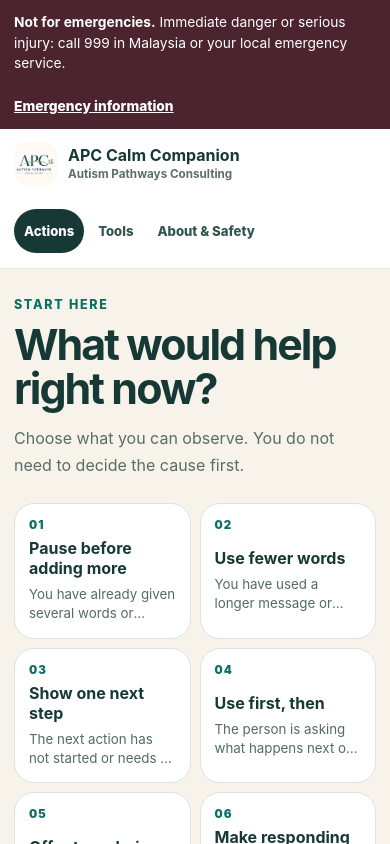
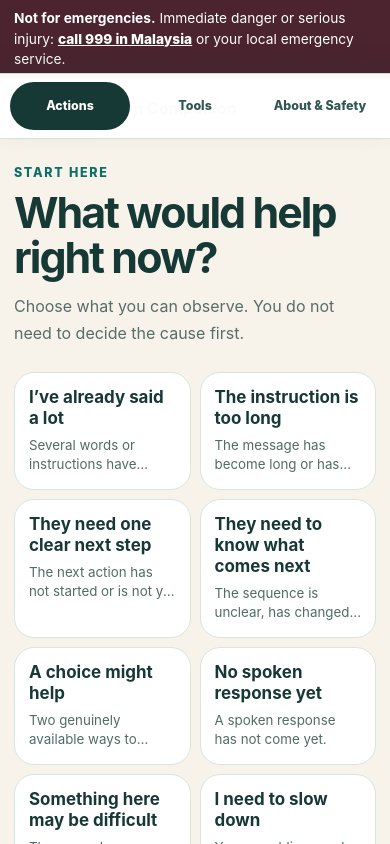
Before and after one commit to autismpathwaysconsulting/apc-calm-companion, a React (Vite) app: page / in a window 390 px wide. Shown: the top 844 px of the page. Built offline with nearby package versions, Linux system fonts and the light colour scheme.

Commit message:
Make app choices faster to understand

```diff
--- a/src/App.css
+++ b/src/App.css
@@ -21,6 +21,7 @@ a { color: inherit; }
 .safety-bar { background: #4b2430; color: #fff; font-size: .92rem; line-height: 1.5; }
 .safety-inner { display: flex; align-items: center; justify-content: space-between; gap: 22px; padding-block: 12px; }
 .safety-detail { flex: 0 0 auto; font-weight: 800; }
+.safety-call { font-weight: 850; }
 
 .site-header { position: sticky; top: 0; z-index: 20; border-bottom: 1px solid #dbe6df; background: rgba(255,255,255,.96); backdrop-filter: blur(10px); }
 .header-inner { min-height: 76px; display: flex; align-items: center; justify-content: space-between; gap: 24px; }
@@ -57,9 +58,8 @@ h1 { max-width: 760px; margin: 0; color: #173936; font-size: clamp(2.6rem, 6vw,
 .guide-grid { display: grid; grid-template-columns: repeat(4,minmax(0,1fr)); gap: 12px; }
 .guide-choice { min-height: 142px; display: flex; gap: 13px; align-items: flex-start; border: 1px solid #d9e5df; border-radius: 20px; background: #ffffff; padding: 18px; color: #173936; cursor: pointer; text-align: left; }
 .guide-choice:hover { border-color: #83b7aa; transform: translateY(-1px); }
-.guide-number { color: #0b6f65; font-size: .72rem; font-weight: 900; letter-spacing: .1em; }
 .guide-choice span:last-child { display: grid; gap: 7px; }
-.guide-choice strong { line-height: 1.25; }
+.guide-choice strong { font-size: 1.06rem; line-height: 1.25; }
 .guide-choice small { color: #526b66; line-height: 1.45; }
 .guide-panel { position: sticky; top: 100px; border-radius: 28px; background: #173936; padding: clamp(25px,4vw,40px); color: #fff; box-shadow: 0 26px 70px rgba(23,57,54,.18); outline: none; }
 .focused-guide { position: static; width: min(760px,100%); margin-inline: auto; }
@@ -68,18 +68,28 @@ h1 { max-width: 760px; margin: 0; color: #173936; font-size: clamp(2.6rem, 6vw,
 .guide-kicker { margin: 0; color: #a7dbcf; font-size: .77rem; font-weight: 900; letter-spacing: .13em; text-transform: uppercase; }
 .guide-panel h3 { margin: 9px 0 20px; font-size: clamp(1.8rem,3vw,2.6rem); line-height: 1.1; }
 .guide-panel ol { display: grid; gap: 12px; margin: 0; padding-left: 22px; color: #f0f8f5; line-height: 1.62; }
+.now-box { display: grid; gap: 7px; border-radius: 18px; background: #dff2eb; padding: 20px; color: #173936; }
+.now-box span, .say-box span { color: #526b66; font-size: .78rem; font-weight: 850; letter-spacing: .08em; text-transform: uppercase; }
+.now-box strong { font-size: clamp(1.2rem,2.6vw,1.55rem); line-height: 1.4; }
 .say-box { display: grid; gap: 5px; margin-top: 24px; border-radius: 18px; background: #fff; padding: 18px; color: #173936; }
-.say-box span { color: #647672; font-size: .78rem; font-weight: 800; text-transform: uppercase; }
 .say-box strong { font-size: 1.18rem; }
 .notice-line { margin: 20px 0 0; color: #dceee9; line-height: 1.6; }
 .text-button { min-height: 44px; margin-top: 19px; border: 0; border-bottom: 1px solid #a7dbcf; background: none; padding: 0; color: #c5efe5; cursor: pointer; font-weight: 850; }
+.more-guidance { margin-top: 22px; border-top: 1px solid rgba(255,255,255,.24); padding-top: 18px; }
+.more-guidance summary { min-height: 44px; display: flex; align-items: center; cursor: pointer; color: #fff; font-weight: 850; }
+.more-guidance[open] summary { margin-bottom: 16px; }
 
 .tools-section { background: #eaf2ed; }
 .tools-section .section-heading { margin-inline: auto; text-align: center; }
-.tool-tabs { display: flex; flex-wrap: wrap; gap: 9px; margin-bottom: 14px; }
-.tool-tab { min-height: 46px; border: 1px solid #bfd4cb; border-radius: 999px; background: #fff; padding: 10px 16px; color: #264c46; cursor: pointer; font-weight: 820; }
-.tool-tab[aria-pressed="true"] { border-color: #173936; background: #173936; color: #fff; }
-.tool-panel { min-height: 480px; border: 1px solid #d3e2db; border-radius: 30px; background: #fff; padding: clamp(22px,4vw,42px); box-shadow: 0 18px 50px rgba(23,57,54,.08); }
+.tool-menu { width: min(920px,100%); display: grid; grid-template-columns: repeat(2,minmax(0,1fr)); gap: 13px; margin-inline: auto; }
+.tool-menu button { min-height: 112px; display: grid; align-content: center; gap: 8px; border: 1px solid #bfd4cb; border-radius: 22px; background: #fff; padding: 20px; color: #173936; cursor: pointer; text-align: left; }
+.tool-menu button:last-child { grid-column: 1 / -1; }
+.tool-menu button:hover { border-color: #0b6f65; background: #f5faf7; }
+.tool-menu strong { font-size: 1.2rem; }
+.tool-menu small { color: #526b66; font-size: .92rem; line-height: 1.5; }
+.all-tools-button { min-height: 44px; margin: 0 0 14px; border: 1px solid #9dbeb3; border-radius: 999px; background: #fff; padding: 9px 14px; color: #173936; cursor: pointer; font-weight: 850; }
+.tool-panel { min-height: 480px; border: 1px solid #d3e2db; border-radius: 30px; background: #fff; padding: clamp(22px,4vw,42px); box-shadow: 0 18px 50px rgba(23,57,54,.08); outline: none; }
+.tool-panel:focus-visible { box-shadow: 0 0 0 4px #f2ac2f, 0 18px 50px rgba(23,57,54,.08); }
 .tool-content { display: grid; gap: 24px; }
 .tool-intro { max-width: 760px; }
 .tool-intro h3 { margin: 0; color: #173936; font-size: clamp(1.8rem,3vw,2.6rem); }
@@ -164,24 +174,33 @@ button:focus-visible, a:focus-visible, input:focus-visible, textarea:focus-visib
 }
 
 @media (max-width: 600px) {
+  .app-shell { padding-bottom: 70px; }
   .page-width { width: min(100% - 28px,1160px); }
   .safety-bar { font-size: .86rem; }
-  .brand img { width: 43px; height: 43px; }
-  .brand small { font-size: .73rem; }
-  nav a { min-height: 44px; display: inline-flex; align-items: center; white-space: nowrap; }
-  .app-nav { gap: 4px; }
-  .app-nav button { padding-inline: 10px; font-size: .82rem; }
+  .safety-inner { display: block; padding-block: 8px; }
+  .safety-detail { display: none; }
+  .site-header { position: static; }
+  .header-inner { min-height: 60px; flex-direction: row; align-items: center; padding-block: 8px; }
+  .brand img { width: 40px; height: 40px; }
+  .brand small { display: none; }
+  .app-nav { position: fixed; right: 0; bottom: 0; left: 0; z-index: 50; width: 100%; display: grid; grid-template-columns: repeat(3,minmax(0,1fr)); gap: 5px; overflow: visible; border-top: 1px solid #cadbd4; background: rgba(255,255,255,.98); padding: 8px 10px calc(8px + env(safe-area-inset-bottom)); box-shadow: 0 -8px 26px rgba(23,57,54,.12); }
+  .app-nav button { min-height: 48px; padding: 7px 5px; font-size: .78rem; }
   h1 { font-size: clamp(2.45rem,14vw,3.7rem); }
   .section { padding-block: 44px; }
-  .view-section { min-height: calc(100vh - 205px); padding-top: 28px; }
+  .view-section { min-height: calc(100vh - 170px); padding-top: 26px; }
   .view-section .section-heading h1 { font-size: clamp(2rem,11vw,3rem); }
   .guide-grid { grid-template-columns: repeat(2,minmax(0,1fr)); gap: 9px; }
   .field-grid, .two-part { grid-template-columns: 1fr; }
-  .guide-choice { min-height: 126px; display: grid; gap: 6px; padding: 14px; }
+  .guide-choice { min-height: 118px; display: grid; gap: 6px; padding: 14px; }
   .guide-choice small { display: -webkit-box; overflow: hidden; -webkit-box-orient: vertical; -webkit-line-clamp: 2; }
+  .focused-guide { padding: 22px 18px; }
+  .now-box { padding: 17px; }
+  .tool-menu { grid-template-columns: repeat(2,minmax(0,1fr)); gap: 9px; }
+  .tool-menu button { min-height: 104px; padding: 14px; }
+  .tool-menu button:last-child { grid-column: 1 / -1; }
+  .tool-menu strong { font-size: 1rem; }
+  .tool-menu small { font-size: .8rem; }
   .tool-panel { min-height: 0; padding: 19px; }
-  .tool-tabs { display: grid; grid-template-columns: repeat(2,minmax(0,1fr)); }
-  .tool-tab { padding-inline: 10px; }
   .two-part > div { min-height: 160px; }
   .communication-grid { grid-template-columns: repeat(2,minmax(0,1fr)); }
   .communication-grid button { min-height: 132px; }
--- a/src/App.jsx
+++ b/src/App.jsx
@@ -9,18 +9,18 @@ const TERMS_URL = "https://autismpathwaysconsulting.com/terms";
 const EMERGENCY_URL = "https://www.malaysia.gov.my/en/categories/safety-and-community/public-safety/mers-999-emergency-line";
 const BEFRIENDERS_URL = "https://befrienders.org.my/contact-us/";
 
-function ToolButton({ active, children, onClick, controls }) {
-  return (
-    <button type="button" className="tool-tab" aria-pressed={active} aria-controls={controls} onClick={onClick}>
-      {children}
-    </button>
-  );
-}
+const toolOptions = [
+  { id: "first-then", label: "First, then", summary: "Show one step and what genuinely follows." },
+  { id: "choices", label: "Two choices", summary: "Show two options that are both available." },
+  { id: "timer", label: "Timer", summary: "Make the remaining time visible." },
+  { id: "communication", label: "Communication", summary: "Show simple ways to respond without requiring speech." },
+  { id: "observe", label: "Observe", summary: "Notice what became easier or remained difficult." },
+];
 
 export default function App() {
   const [activeView, setActiveView] = useState("actions");
   const [activeGuide, setActiveGuide] = useState(null);
-  const [activeTool, setActiveTool] = useState("first-then");
+  const [activeTool, setActiveTool] = useState(null);
   const [firstStep, setFirstStep] = useState("Shoes on");
   const [thenStep, setThenStep] = useState("Go to the car");
   const [choiceA, setChoiceA] = useState("Blue shirt");
@@ -36,7 +36,9 @@ export default function App() {
   const [showInstallSteps, setShowInstallSteps] = useState(false);
   const viewHeadingRef = useRef(null);
   const guidePanelRef = useRef(null);
+  const toolPanelRef = useRef(null);
   const shouldMoveFocusRef = useRef(false);
+  const shouldFocusToolRef = useRef(false);
   const speechAvailable = "speechSynthesis" in window;
 
   useEffect(() => {
@@ -67,7 +69,13 @@ export default function App() {
     shouldMoveFocusRef.current = false;
     if (activeView === "actions" && activeGuide) guidePanelRef.current?.focus();
     else viewHeadingRef.current?.focus();
-  }, [activeGuide, activeView]);
+  }, [activeGuide, activeTool, activeView]);
+
+  useEffect(() => {
+    if (!shouldFocusToolRef.current || activeView !== "tools" || !activeTool) return;
+    shouldFocusToolRef.current = false;
+    toolPanelRef.current?.focus();
+  }, [activeTool, activeView]);
 
   function chooseGuide(guide) {
     shouldMoveFocusRef.current = true;
@@ -78,14 +86,25 @@ export default function App() {
     shouldMoveFocusRef.current = true;
     setActiveView(view);
     if (view === "actions") setActiveGuide(null);
+    if (view === "tools") setActiveTool(null);
     window.scrollTo({ top: 0, behavior: "smooth" });
   }
 
   function openRelatedTool(tool) {
-    shouldMoveFocusRef.current = true;
+    shouldFocusToolRef.current = true;
     setActiveTool(tool);
     setActiveView("tools");
     window.scrollTo({ top: 0, behavior: "smooth" });
+  }
+
+  function openTool(tool) {
+    shouldFocusToolRef.current = true;
+    setActiveTool(tool);
+  }
+
+  function returnToTools() {
+    shouldMoveFocusRef.current = true;
+    setActiveTool(null);
   }
 
   function updateMinutes(value) {
@@ -144,7 +163,7 @@ export default function App() {
         <div className="page-width safety-inner">
           <div>
             <strong id="safety-title">Not for emergencies.</strong>{" "}
-            Immediate danger or serious injury: call 999 in Malaysia or your local emergency service.
+            Immediate danger or serious injury: <a className="safety-call" href="tel:999">call 999 in Malaysia</a> or your local emergency service.
           </div>
           <a className="safety-detail" href={EMERGENCY_URL} target="_blank" rel="noreferrer">Emergency information</a>
         </div>
@@ -175,24 +194,27 @@ export default function App() {
             <div className="guide-grid" aria-label="Parent action choices">
               {guideOptions.map((guide) => (
                 <button type="button" key={guide.id} className="guide-choice" onClick={() => chooseGuide(guide)}>
-                  <span className="guide-number" aria-hidden="true">{guide.number}</span>
-                  <span><strong>{guide.label}</strong><small>{guide.short}</small></span>
+                  <span><strong>{guide.prompt}</strong><small>{guide.short}</small></span>
                 </button>
               ))}
             </div>
           ) : (
             <article ref={guidePanelRef} className="guide-panel focused-guide" tabIndex="-1" aria-live="polite" aria-labelledby="guide-panel-title">
               <button type="button" className="back-button" onClick={() => { shouldMoveFocusRef.current = true; setActiveGuide(null); }}>← All actions</button>
-              <p className="guide-kicker">Try one action</p>
+              <p className="guide-kicker">Recommended action</p>
               <h3 id="guide-panel-title">{activeGuide.title}</h3>
-              <ol>{activeGuide.steps.map((step) => <li key={step}>{step}</li>)}</ol>
+              <div className="now-box"><span>Try this now</span><strong>{activeGuide.now}</strong></div>
               <div className="say-box"><span>You could say</span><strong>“{activeGuide.say}”</strong></div>
-              <p className="notice-line"><strong>Notice:</strong> {activeGuide.notice}</p>
               {activeGuide.tool && (
                 <button type="button" className="text-button" onClick={() => openRelatedTool(activeGuide.tool)}>
                   Open the related visual tool
                 </button>
               )}
+              <details className="more-guidance">
+                <summary>More guidance</summary>
+                <ol>{activeGuide.steps.map((step) => <li key={step}>{step}</li>)}</ol>
+                <p className="notice-line"><strong>Notice:</strong> {activeGuide.notice}</p>
+              </details>
             </article>
           )}
         </section>}
@@ -204,15 +226,17 @@ export default function App() {
               <h1 id="tools-title" ref={viewHeadingRef} tabIndex="-1">Choose one visual tool</h1>
               <p>These tools support understanding and communication. They do not require a child to respond in a particular way.</p>
             </div>
-            <div className="tool-tabs" role="group" aria-label="Choose a visual tool">
-              <ToolButton active={activeTool === "first-then"} controls="first-then-panel" onClick={() => setActiveTool("first-then")}>First, then</ToolButton>
-              <ToolButton active={activeTool === "choices"} controls="choices-panel" onClick={() => setActiveTool("choices")}>Two choices</ToolButton>
-              <ToolButton active={activeTool === "timer"} controls="timer-panel" onClick={() => setActiveTool("timer")}>Timer</ToolButton>
-              <ToolButton active={activeTool === "communication"} controls="communication-panel" onClick={() => setActiveTool("communication")}>Communication</ToolButton>
-              <ToolButton active={activeTool === "observe"} controls="observe-panel" onClick={() => setActiveTool("observe")}>Observe</ToolButton>
-            </div>
-
-            <div className="tool-panel">
+            {!activeTool ? (
+              <div className="tool-menu" aria-label="Visual tool choices">
+                {toolOptions.map((tool) => (
+                  <button type="button" key={tool.id} onClick={() => openTool(tool.id)}>
+                    <strong>{tool.label}</strong><small>{tool.summary}</small>
+                  </button>
+                ))}
+              </div>
+            ) : (<>
+            <button type="button" className="all-tools-button" onClick={returnToTools}>← All tools</button>
+            <div ref={toolPanelRef} className="tool-panel" tabIndex="-1">
               {activeTool === "first-then" && (
                 <div id="first-then-panel" className="tool-content">
                   <div className="tool-intro"><h3>First, then</h3><p>Use two short, concrete steps. “Then” should be accurate and realistically available.</p></div>
@@ -291,6 +315,7 @@ export default function App() {
                 </div>
               )}
             </div>
+            </>)}
           </div>
         </section>}
 
--- a/src/content.js
+++ b/src/content.js
@@ -2,9 +2,11 @@ export const guideOptions = [
   {
     id: "pause",
     number: "01",
+    prompt: "I’ve already said a lot",
     label: "Pause before adding more",
-    short: "You have already given several words or instructions.",
+    short: "Several words or instructions have already been given.",
     title: "Pause before another instruction",
+    now: "Stop adding questions or instructions and allow a moment for a response.",
     steps: [
       "Check for immediate safety, pain, illness or another urgent need.",
       "Stop adding questions or instructions for a moment.",
@@ -16,9 +18,11 @@ export const guideOptions = [
   {
     id: "less-language",
     number: "02",
+    prompt: "The instruction is too long",
     label: "Use fewer words",
-    short: "You have used a longer message or repeated it several times.",
+    short: "The message has become long or has been repeated several times.",
     title: "Reduce the verbal load",
+    now: "Use one short phrase once, then pause.",
     steps: [
       "Choose one short phrase.",
       "Pair it with a gesture, object or visual when useful.",
@@ -30,9 +34,11 @@ export const guideOptions = [
   {
     id: "one-step",
     number: "03",
+    prompt: "They need one clear next step",
     label: "Show one next step",
-    short: "The next action has not started or needs to be shown more clearly.",
+    short: "The next action has not started or is not yet clear.",
     title: "Make the next step visible",
+    now: "Show the smallest useful next action.",
     steps: [
       "Choose the smallest useful next action.",
       "Show or point to that action.",
@@ -45,9 +51,11 @@ export const guideOptions = [
   {
     id: "first-then",
     number: "04",
+    prompt: "They need to know what comes next",
     label: "Use first, then",
-    short: "The person is asking what happens next or the sequence has changed.",
+    short: "The sequence is unclear, has changed or needs to be shown.",
     title: "Show what happens first and what follows",
+    now: "Show one accurate first step and what genuinely happens next.",
     steps: [
       "Choose one accurate first step.",
       "Show what will genuinely happen next.",
@@ -60,9 +68,11 @@ export const guideOptions = [
   {
     id: "choices",
     number: "05",
+    prompt: "A choice might help",
     label: "Offer two choices",
-    short: "Two genuinely available ways to continue can be shown.",
+    short: "Two genuinely available ways to continue can be offered.",
     title: "Offer two manageable choices",
+    now: "Show two choices that are both genuinely available.",
     steps: [
       "Choose two options that are both possible.",
       "Show the options together without adding more choices.",
@@ -75,9 +85,11 @@ export const guideOptions = [
   {
     id: "communication",
     number: "06",
+    prompt: "No spoken response yet",
     label: "Make responding easier",
     short: "A spoken response has not come yet.",
     title: "Offer a simple communication response",
+    now: "Show a few relevant communication options without requiring speech.",
     steps: [
       "Show only a few relevant options.",
       "Model the response without demanding repetition.",
@@ -90,9 +102,11 @@ export const guideOptions = [
   {
     id: "environment",
     number: "07",
+    prompt: "Something here may be difficult",
     label: "Check the situation",
-    short: "There is noise, bright light, crowding, discomfort, sudden change or a difficult task.",
+    short: "There may be discomfort, noise, crowding, sudden change or a difficult task.",
     title: "Observe before deciding what the behaviour means",
+    now: "Check pain, illness and the surroundings, then change one reasonable factor.",
     steps: [
       "Check for pain, illness, hunger, tiredness or a sudden change.",
       "Notice noise, light, crowding, temperature, clothing and task difficulty.",
@@ -105,9 +119,11 @@ export const guideOptions = [
   {
     id: "parent-pause",
     number: "08",
+    prompt: "I need to slow down",
     label: "I need a pause",
-    short: "You notice yourself adding words, speaking faster or struggling to choose one next step.",
+    short: "You are adding words, speaking faster or struggling to choose one next step.",
     title: "Pause before solving",
+    now: "Check everyone is safe, then pause and choose only one next action.",
     steps: [
       "Check that everyone is safe.",
       "Take one ordinary breath and lower your own verbal load.",
```
Also changed, not shown: 1 other file (tests, documents, lock files or other folders).
